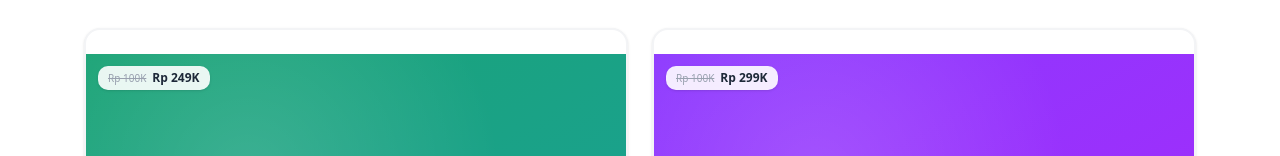
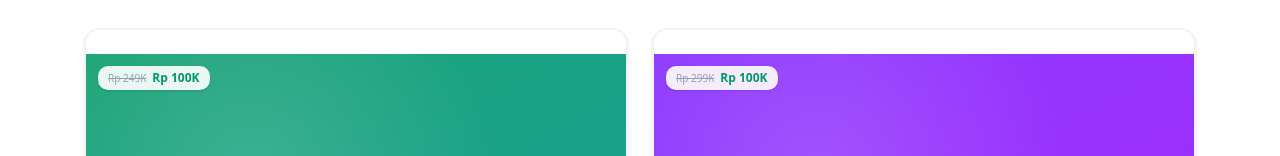
Before and after one commit to dankhamdan/akademidigital, a Next.js app: page / in a window 1280 px wide. Shown: the part 718-874 px from the top of the page. Built offline with nearby package versions, Linux system fonts and the light colour scheme.

Commit message:
Update harga: semua produk Rp 100K, harga lama dicoret

```diff
--- a/src/app/page.tsx
+++ b/src/app/page.tsx
@@ -220,8 +220,8 @@ function VideoCard({ product, onPlay }: { product: typeof products[0]; onPlay: (
 
           {/* Top price badge */}
           <div className="absolute top-3 left-3 flex items-center gap-1.5 rounded-lg bg-white/90 px-2.5 py-1 backdrop-blur-sm shadow-sm">
-            <span className="text-[10px] text-gray-400 line-through">Rp 100K</span>
-            <span className="text-xs font-bold text-gray-800">Rp {product.price}</span>
+            <span className="text-[10px] text-gray-400 line-through">Rp {product.price}</span>
+            <span className="text-xs font-bold text-emerald-600">Rp 100K</span>
           </div>
         </div>
 
@@ -444,7 +444,8 @@ export default function Home() {
                     </div>
                   </div>
                   <div className="flex items-center gap-3">
-                    <span className="text-2xl font-extrabold text-gray-900">Rp {activeProduct.price}</span>
+                    <span className="text-sm text-gray-400 line-through mr-2">Rp {activeProduct.price}</span>
+                    <span className="text-2xl font-extrabold text-emerald-600">Rp 100K</span>
                     <a href="#kontak" onClick={() => setActiveProduct(null)} className="flex-1 sm:flex-none">
                       <Button className={`rounded-full px-6 font-semibold bg-gradient-to-r ${activeProduct.gradient} text-white shadow-sm gap-2`}>
                         Pesan Sekarang <ArrowRight className="h-4 w-4" />
@@ -532,10 +533,13 @@ export default function Home() {
                       </div>
                     </div>
 
-                    <div className="mb-4 flex items-baseline gap-1">
-                      <span className="text-sm text-gray-400">Rp</span>
-                      <span className="text-3xl font-extrabold">{product.price}</span>
-                      <span className="text-sm text-gray-400">/lisensi</span>
+                    <div className="mb-4 flex flex-col gap-0.5">
+                      <span className="text-sm text-gray-400 line-through">Rp {product.price}</span>
+                      <div className="flex items-baseline gap-1">
+                        <span className="text-sm text-gray-400">Rp</span>
+                        <span className="text-3xl font-extrabold text-emerald-600">100K</span>
+                        <span className="text-sm text-gray-400">/lisensi</span>
+                      </div>
                     </div>
 
                     <ul className="space-y-2 mb-5">
@@ -573,9 +577,9 @@ export default function Home() {
                     <span className="text-sm text-gray-400">Beli semua 4 aplikasi</span>
                   </div>
                   <div className="mt-2 flex items-baseline gap-2">
-                    <span className="text-sm text-gray-400 line-through">Rp 996K</span>
-                    <span className="text-3xl font-extrabold text-emerald-700">Rp 599K</span>
-                    <span className="rounded-full bg-red-100 px-2 py-0.5 text-xs font-bold text-red-600">Hemat 40%</span>
+                    <span className="text-sm text-gray-400 line-through">Rp 400K</span>
+                    <span className="text-3xl font-extrabold text-emerald-700">Rp 299K</span>
+                    <span className="rounded-full bg-red-100 px-2 py-0.5 text-xs font-bold text-red-600">Hemat 25%</span>
                   </div>
                 </div>
                 <a href="#kontak">
```
